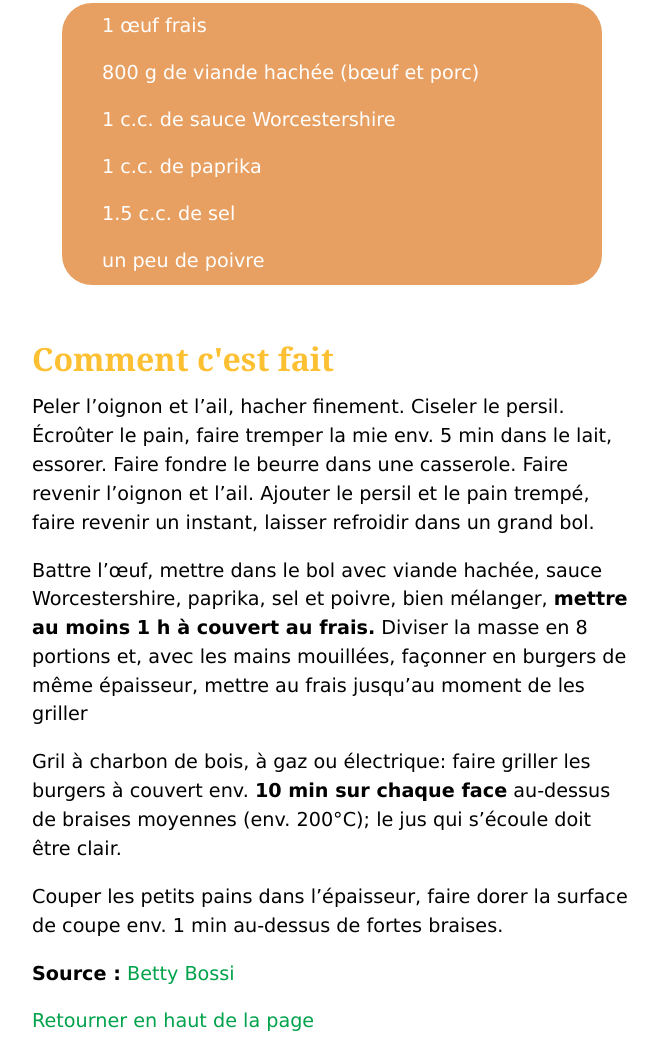
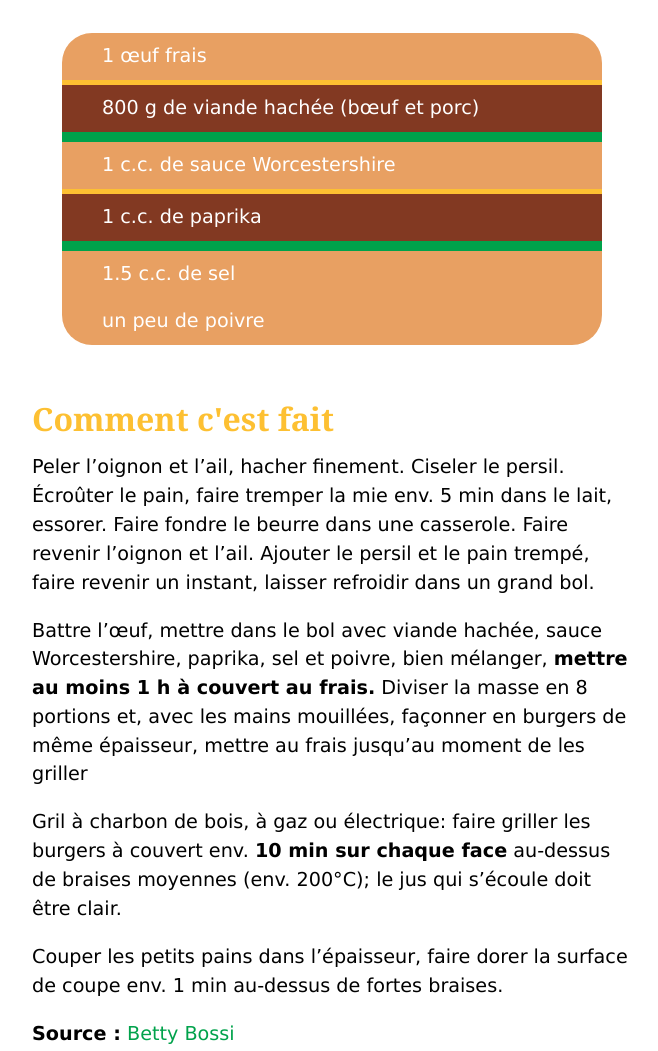
Before and after one commit to divtec-cejef/fifty-burgers-JoanVallat, a plain HTML site: page index.html in a window 1280 px wide. Shown: the part 1480-2531 px from the top of the page, without its empty margins (308-966 px from the left). Drawn offline with Linux system fonts and the light colour scheme.

Commit message:
Css controle avant envoie

```diff
--- a/css/main.css
+++ b/css/main.css
@@ -1,4 +1,3 @@
-
 body {
     font-family: Verdana, sans-serif;
     font-size: 120%;
@@ -81,6 +80,18 @@ li:last-child {
     border-bottom-left-radius: 30px;
 }
 
+li:nth-child(2) {
+    background-color: #823922;
+    border-top: 5px solid #FDC032;
+    border-bottom: 10px solid #00A24B;
+}
+
+li:nth-child(4) {
+    background-color: #823922;
+    border-top: 5px solid #FDC032;
+    border-bottom: 10px solid #00A24B;
+}
+
 footer {
     background-color: #823922;
     color: white;
--- a/index.html
+++ b/index.html
@@ -62,14 +62,14 @@
 
     <p>
         Battre l’œuf, mettre dans le bol avec viande hachée, sauce Worcestershire, paprika, sel et poivre,
-        bien mélanger, <span class="Gras">mettre au moins 1 h à couvert au frais.</span>
+        bien mélanger, <strong>mettre au moins 1 h à couvert au frais.</strong>
         Diviser la masse en 8 portions et, avec les mains mouillées,
         façonner en burgers de même épaisseur, mettre au frais jusqu’au moment de les griller
     </p>
 
     <p>
         Gril à charbon de bois, à gaz ou électrique:
-        faire griller les burgers à couvert env. <span class="Gras">10 min sur chaque face</span> au-dessus de braises
+        faire griller les burgers à couvert env. <strong>10 min sur chaque face</strong> au-dessus de braises
         moyennes (env. 200°C);
         le jus qui s’écoule doit être clair.
     </p>
@@ -79,7 +79,7 @@
         faire dorer la surface de coupe env. 1 min au-dessus de fortes braises.
     </p>
     <p>
-        <span class="Gras">Source :</span>
+        <strong>Source :</strong>
         <a href="www.bettybossi.ch/fr">Betty Bossi</a>
     </p>
 
```
